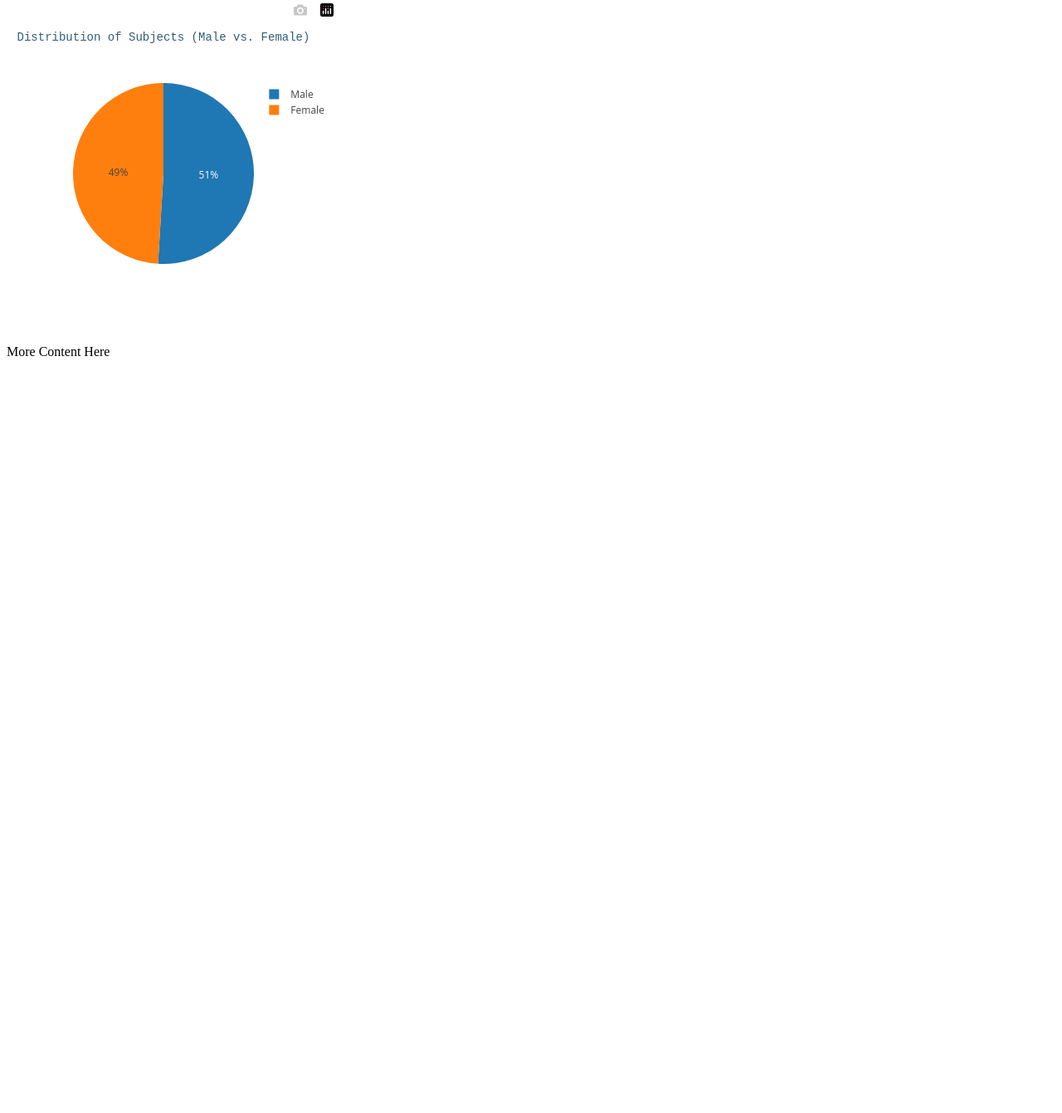
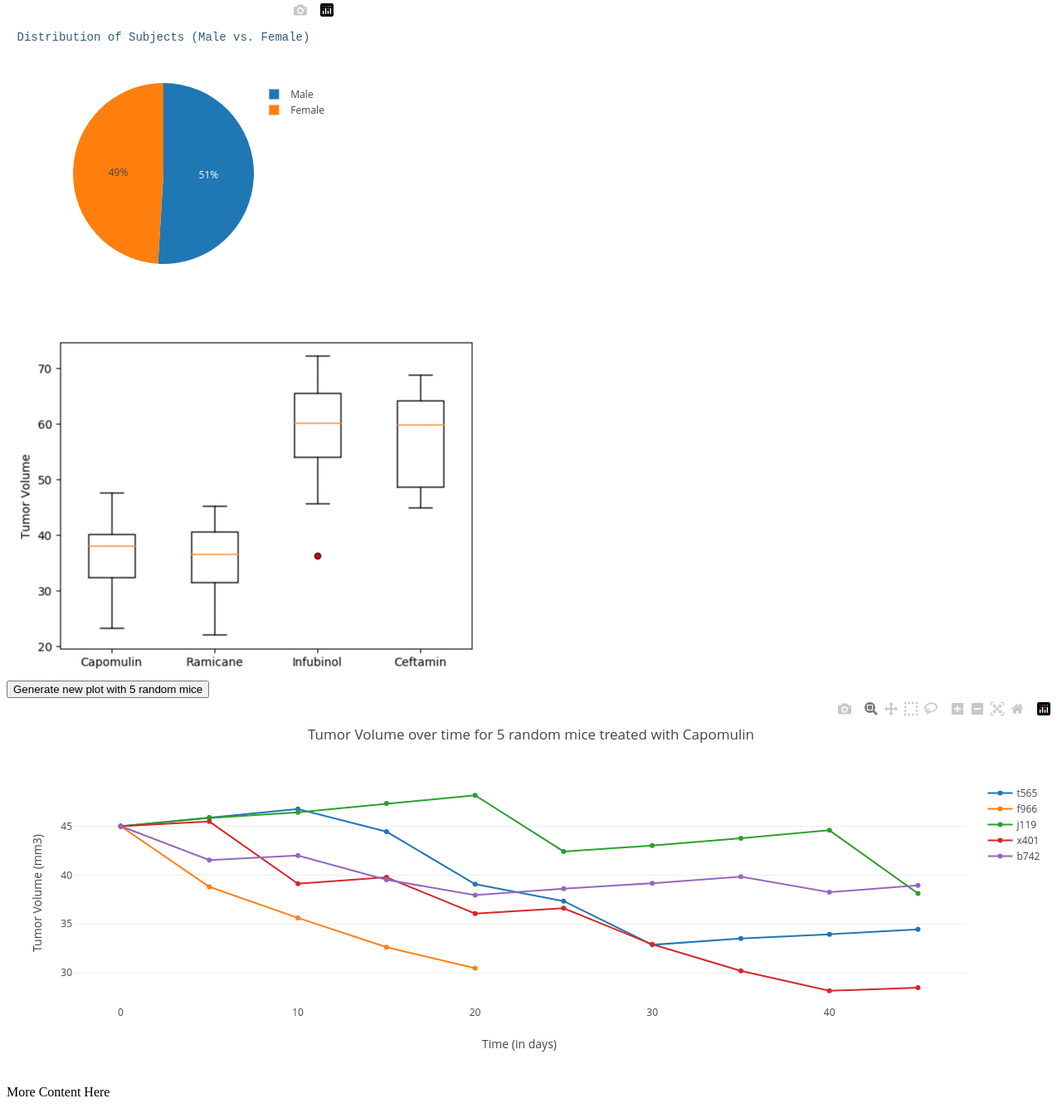
Before and after one commit to tylerhill122/mice-tumor-dashboard, a Flask app: template templates/index.html in a window 1280 px wide. Shown: the part 705-2046 px from the top of the page at 83% size. Before the commit the page ends 1134 px from the top, so only its background shows below. Run offline with Flask 2, Linux system fonts and the light colour scheme; the template is opened without the code that fills it, so the values that code supplies are empty; some libraries are stand-ins or nearby versions.

Commit message:
line plot

```diff
--- a/app.py
+++ b/app.py
@@ -15,5 +15,9 @@ def barchart_data():
 def piechart_data():
     return data.pie()
 
+@app.route("/line_data")
+def line_data():
+    return data.line()
+
 if __name__ == "__main__":
     app.run(debug=True)
--- a/data.py
+++ b/data.py
@@ -14,7 +14,7 @@ df = pd.read_json(mouse_data_path)
 def summary_stats():
     new_df = df.drop(columns=['Mouse ID', 'Sex'])
     drug_df = new_df.groupby("Drug Regimen")
-    drug_summary_df = drug_df.agg(["mean","median","var","std","sem"])["Tumor Volume (mm3)"]
+    drug_summary_df = drug_df.agg(["mean","median","var","std","sem"])["Tumor Volume (mm3)"].round(2)
     return drug_summary_df.to_html()
 
 def data_prep(x):
@@ -40,10 +40,9 @@ def pie():
 mouseid = pd.DataFrame(df.groupby(["Mouse ID"])["Timepoint"].max())
 # Merge this group df with the original dataframe to get the tumor volume at the last timepoint
 new_mouse_df = pd.merge(df, mouseid, on="Mouse ID")
-new_mouse_df.head()
 
-# IQR and outlier calculation
-def iqr():
+def iqr_df():
+    # IQR and outlier calculation
     # Put treatments into a list for for loop (and later for plot labels)
     drugs = ["Capomulin", "Ramicane", "Infubinol", "Ceftamin"]
     # Create empty list to fill with tumor vol data (for plotting)
@@ -51,15 +50,15 @@ def iqr():
     # Calculate the IQR and quantitatively determine if there are any potential outliers.
     # Using dictionary to store values
     iqr_dict = {
-        "Drug": [],
-        "IQR": [],
-        "UB": [],
-        "LB": [],
-        "Outliers": [],
+    "Drug": [],
+    "IQR": [],
+    "UB": [],
+    "LB": [],
+    "Outliers": [],
     }
     # Locate the rows which contain mice on each drug
     for drug in drugs:
-        # sort by drug
+    # sort by drug
         drug1 = new_mouse_df.loc[new_mouse_df["Drug Regimen"] == drug]
 
         # locate the row where timepoint is the last timepoint
@@ -87,7 +86,7 @@ def iqr():
         iqr_dict["UB"].append(upper_bound)
         iqr_dict["LB"].append(lower_bound)
 
-        # finding outliers, store in IQR dict, print if there are any outliers and for which drug
+    # finding outliers, store in IQR dict, print if there are any outliers and for which drug
         outliers = (tv.loc[(drug2["Tumor Volume (mm3)"] >= upper_bound) | (drug2["Tumor Volume (mm3)"] <= lower_bound)]).count()
         iqr_dict["Outliers"].append(outliers)
         if int(outliers) > 0:
@@ -95,4 +94,23 @@ def iqr():
 
     # create DataFrame from dictionary
     iqr_df = pd.DataFrame(iqr_dict).set_index("Drug")
-    return iqr_df
+    tumor_vol_dict = pd.DataFrame({'tumor_vol':tumor_vol,'drugs':drugs})
+    return iqr_df, tumor_vol_dict
+
+def line():
+    # Generate a line plot of tumor volume vs. time point for a mouse treated with Capomulin
+    # sort by mice that received Capomulin treatment
+    capo = new_mouse_df.loc[new_mouse_df["Drug Regimen"] == "Capomulin"]["Mouse ID"].unique()
+
+    # choose 5 random mice, collect their respective data, store in lists
+    capo_mouse = random.choices(capo, k=5)
+    capo_dict = {'name': [],'tv': [],'time': []}
+
+    for mouse in capo_mouse:
+        capo_m = new_mouse_df.loc[new_mouse_df["Mouse ID"] == mouse]
+        capo_dict['name'].append(mouse)
+        capo_tumor_volume = capo_m["Tumor Volume (mm3)"].to_list()
+        capo_dict['tv'].append(capo_tumor_volume)
+        capo_timepoint = capo_m["Timepoint_x"].to_list()
+        capo_dict['time'].append(capo_timepoint)
+    return pd.DataFrame(capo_dict).to_json()
--- a/static/css/style.css
+++ b/static/css/style.css
@@ -7,3 +7,8 @@
     width: 400px;
     height: 400px;
 }
+
+#boxPlot img{
+    width: 582px;
+    height: 417px;
+}
--- a/static/js/logic.js
+++ b/static/js/logic.js
@@ -1,7 +1,6 @@
 const bar_url = "/barchart_data"
 
 d3.json(bar_url).then((data) => {
-    console.log(data);
     Bar(data.item, data.value)
 });
 
@@ -66,7 +65,6 @@ function Bar(x, y) {
 const pie_url = "/piechart_data"
 
 d3.json(pie_url).then((data) => {
-    console.log(data);
     Pie(data.value, data.item)
 });
 
@@ -91,3 +89,40 @@ function Pie(values, labels) {
 
     Plotly.newPlot('pieChart', data, layout);
 };
+
+const line_url = "/line_data"
+const traces = []
+
+function deleteTrace(){
+    Plotly.deleteTraces('linePlot', [0,1,2,3,4]);
+  };
+function Line() {
+    d3.json(line_url).then((data) => {
+        for (let x in data.name) {
+          let mouseName = data.name[x];
+          let time = data.time[x];
+          let tv = data.tv[x];
+          traces.push({
+            type: 'scatter',
+            x: time,
+            y: tv,
+            name: mouseName,
+          });
+        };
+
+    var layout = {
+        title: 'Tumor Volume over time for 5 random mice treated with Capomulin',
+        xaxis: {
+            title: 'Time (in days)',
+            showgrid: false,
+            zeroline: false
+        },
+        yaxis: {
+            title: 'Tumor Volume (mm3)',
+            showline: false
+        }
+    };
+    Plotly.newPlot('linePlot', traces, layout)
+    });
+};
+Line();
--- a/templates/index.html
+++ b/templates/index.html
@@ -20,7 +20,10 @@
     <div id="summary_stats">{{data.summary_stats()|safe}}</div>
     <div id="barChart"></div>
     <div id="pieChart"></div>
-    <div id="iqr_df">{{data.iqr().to_html()|safe}}</div>
+    <div id="iqr_df">{{data.iqr_df()[0].to_html()|safe}}</div>
+    <div id="boxPlot"><img src="{{ url_for('static', filename='images/tumor_volume_treatments.png') }}"></div>
+    <div><input id="clickMe" type="button" value="Generate new plot with 5 random mice" onclick="Line(); deleteTrace();" /></div>
+    <div id="linePlot"></div>
     <p>More Content Here</p>
     <script src="https://d3js.org/d3.v5.min.js"></script>
     <script src="https://cdn.plot.ly/plotly-latest.min.js"></script>
```
Also changed, not shown: static/images/tumor_volume_treatments.png (added), static/images/tumor_volume_weight.png (added).
